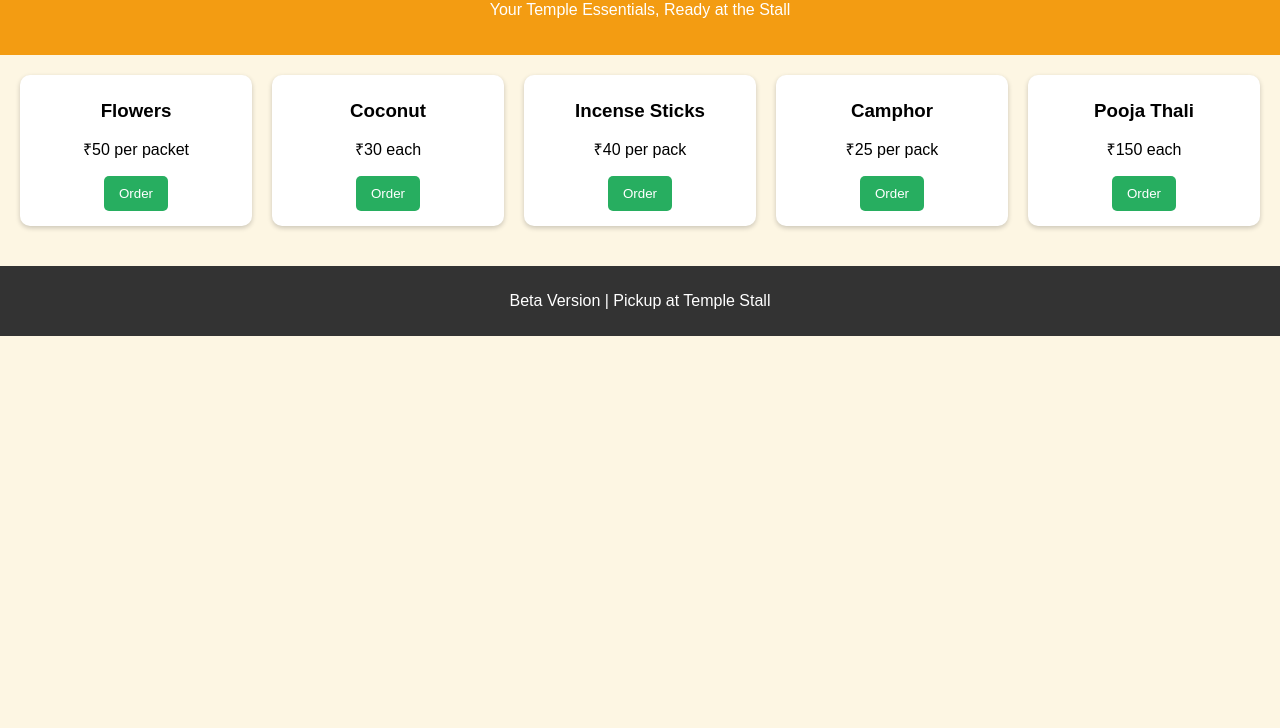
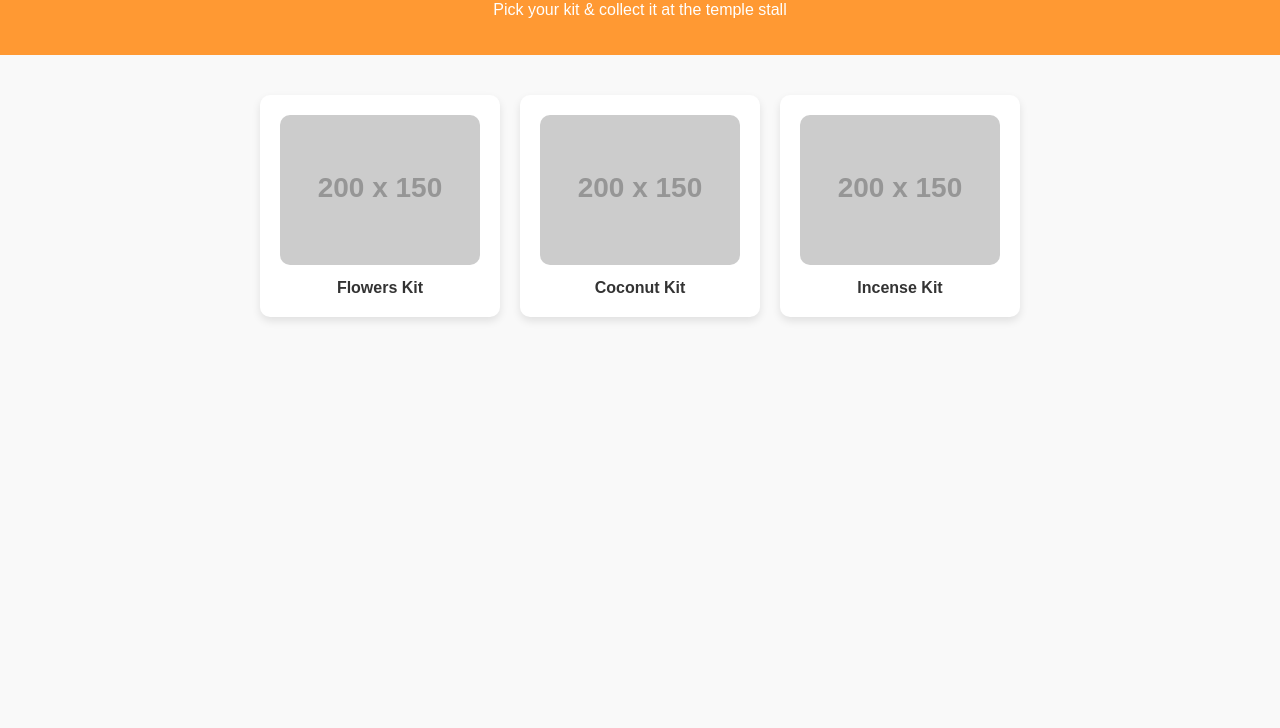
Before and after one commit to advaith373/pooja-stop1, a plain HTML site: page index.html in a window 1280 px wide. Shown: the part 72-800 px from the top of the page. Drawn offline with Linux system fonts and the light colour scheme; placeholder pictures from the web are drawn by us.

Commit message:
Update index.html

```diff
--- a/index.html
+++ b/index.html
@@ -3,93 +3,73 @@
 <head>
   <meta charset="UTF-8">
   <meta name="viewport" content="width=device-width, initial-scale=1.0">
-  <title>Pooja Samaan - Beta</title>
+  <title>Pooja Kits Store</title>
   <style>
     body {
       font-family: Arial, sans-serif;
-      background: #fdf6e3;
+      background: #f9f9f9;
       margin: 0;
       padding: 0;
+      text-align: center;
     }
     header {
-      background: #f39c12;
+      background: #ff9933;
       color: white;
-      text-align: center;
       padding: 20px;
     }
-    h1 { margin: 0; }
-    .products {
-      display: grid;
-      grid-template-columns: repeat(auto-fit, minmax(200px, 1fr));
+    h1 {
+      margin: 0;
+    }
+    .kits {
+      display: flex;
+      justify-content: center;
       gap: 20px;
+      margin: 40px;
+      flex-wrap: wrap;
+    }
+    .kit-card {
+      background: white;
+      border-radius: 10px;
       padding: 20px;
+      width: 200px;
+      box-shadow: 0px 4px 8px rgba(0,0,0,0.1);
+      transition: transform 0.2s;
     }
-    .product {
-      background: white;
-      padding: 15px;
+    .kit-card:hover {
+      transform: scale(1.05);
+    }
+    .kit-card img {
+      width: 100%;
       border-radius: 10px;
-      box-shadow: 0px 2px 5px rgba(0,0,0,0.2);
-      text-align: center;
     }
-    .product h3 {
-      margin: 10px 0;
-    }
-    .order-btn {
-      background: #27ae60;
-      color: white;
-      border: none;
-      padding: 10px 15px;
-      border-radius: 5px;
-      cursor: pointer;
-    }
-    .order-btn:hover {
-      background: #219150;
-    }
-    footer {
-      background: #333;
-      color: white;
-      text-align: center;
-      padding: 10px;
-      margin-top: 20px;
+    .kit-card a {
+      text-decoration: none;
+      color: #333;
+      font-weight: bold;
+      display: block;
+      margin-top: 10px;
     }
   </style>
 </head>
 <body>
   <header>
-    <h1>Pooja Samaan</h1>
-    <p>Your Temple Essentials, Ready at the Stall</p>
+    <h1>Welcome to Pooja Kits Store</h1>
+    <p>Pick your kit & collect it at the temple stall</p>
   </header>
 
-  <section class="products">
-    <div class="product">
-      <h3>Flowers</h3>
-      <p>₹50 per packet</p>
-      <button class="order-btn">Order</button>
+  <div class="kits">
+    <div class="kit-card">
+      <img src="https://via.placeholder.com/200x150.png?text=Flowers+Kit" alt="Flowers Kit">
+      <a href="flowers.html">Flowers Kit</a>
     </div>
-    <div class="product">
-      <h3>Coconut</h3>
-      <p>₹30 each</p>
-      <button class="order-btn">Order</button>
+    <div class="kit-card">
+      <img src="https://via.placeholder.com/200x150.png?text=Coconut+Kit" alt="Coconut Kit">
+      <a href="coconut.html">Coconut Kit</a>
     </div>
-    <div class="product">
-      <h3>Incense Sticks</h3>
-      <p>₹40 per pack</p>
-      <button class="order-btn">Order</button>
+    <div class="kit-card">
+      <img src="https://via.placeholder.com/200x150.png?text=Incense+Kit" alt="Incense Kit">
+      <a href="incense.html">Incense Kit</a>
     </div>
-    <div class="product">
-      <h3>Camphor</h3>
-      <p>₹25 per pack</p>
-      <button class="order-btn">Order</button>
-    </div>
-    <div class="product">
-      <h3>Pooja Thali</h3>
-      <p>₹150 each</p>
-      <button class="order-btn">Order</button>
-    </div>
-  </section>
-
-  <footer>
-    <p>Beta Version | Pickup at Temple Stall</p>
-  </footer>
+  </div>
 </body>
 </html>
```
